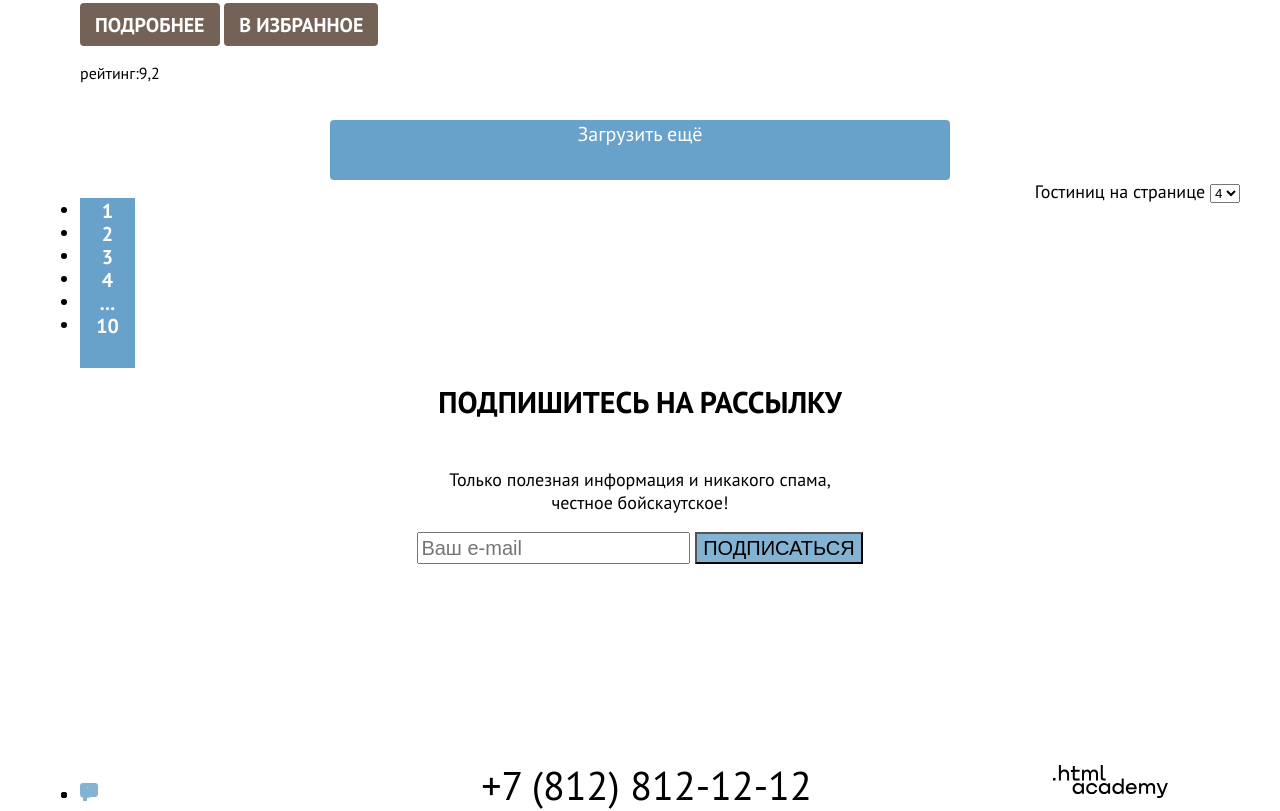
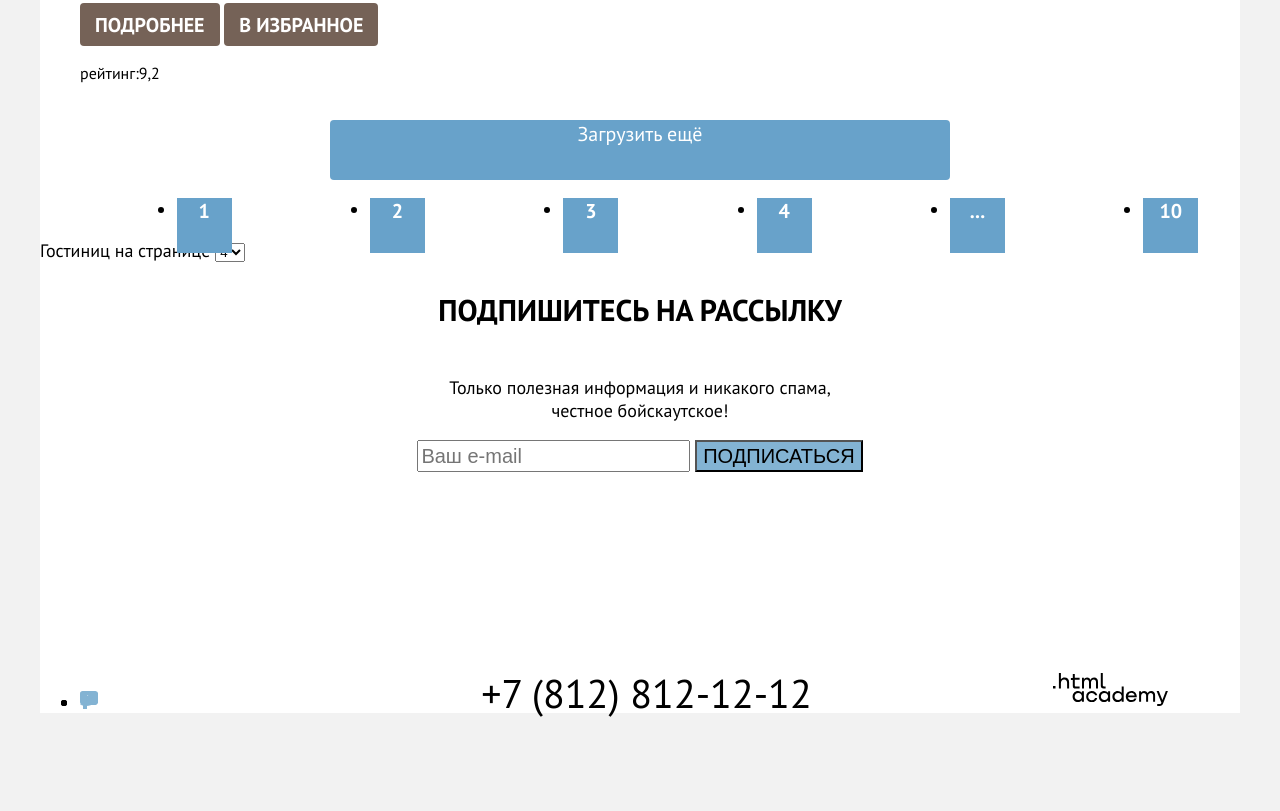
Before and after one commit to htmlacademy-htmlcss/2002913-sedona-33, a plain HTML site: page catalog.html in a window 1280 px wide. Shown: the part 1364-2175 px from the top of the page. After the commit the page ends 2083 px from the top, so only its background shows below. Drawn offline with Linux system fonts and the light colour scheme.

Commit message:
сетки

```diff
--- a/styles/style.css
+++ b/styles/style.css
@@ -18,6 +18,7 @@
 
 html {
   height: 100%;
+  background-color: #f2f2f2;
 }
 
 body {
@@ -482,10 +483,11 @@ body {
 }
 
 
-.pagination-container {
+.pagination {
   display: flex;
   flex-direction: row;
-  justify-content: space-between;
+  justify-content: space-around;
+  margin-right: auto;
 }
 
 
```
